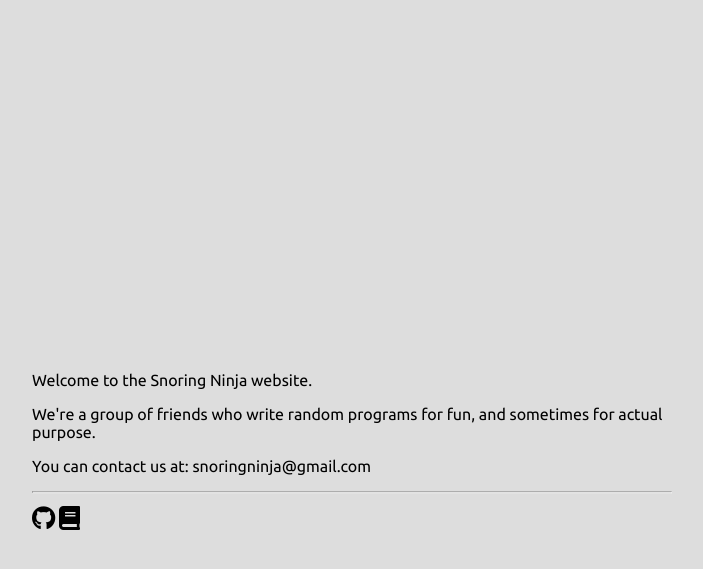
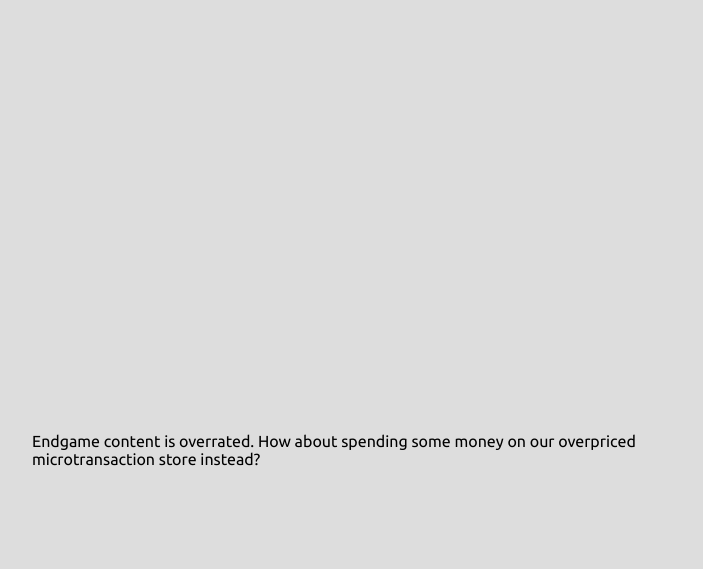
Before and after one commit to xNifty/endgamewtf, a Jekyll site: the page built from index.html, in a window 1280 px wide. Shown: the top 569 px of the page, without its empty margins (288-991 px from the left). Built offline with Jekyll 4.4.1, drawn with Linux system fonts in a browser that asks for light colours; nearby versions of some CDN libraries.

Commit message:
Update index.html

```diff
--- a/index.html
+++ b/index.html
@@ -3,12 +3,5 @@ layout: default
 class: home
 ---
 <div class="container">
-    <p>Welcome to the Snoring Ninja website.</p>
-    <p>We're a group of friends who write random programs for fun, and sometimes for actual purpose.</p>
-    <p>You can contact us at: snoringninja@gmail.com</p>
-    <hr>
-    <p>
-        <a href="https://github.com/snoringninja" title="GitHub"><i class="fab fa-github fa-lg" aria-hidden="true"></i></a>
-        <a href="https://snoring.ninja/docs" title="Documentation"><i class="fa fa-book fa-lg" aria-hidden="true"></i></a>
-    </p>
+    <p>Endgame content is overrated.  How about spending some money on our overpriced microtransaction store instead?</p>
 </div>
```
